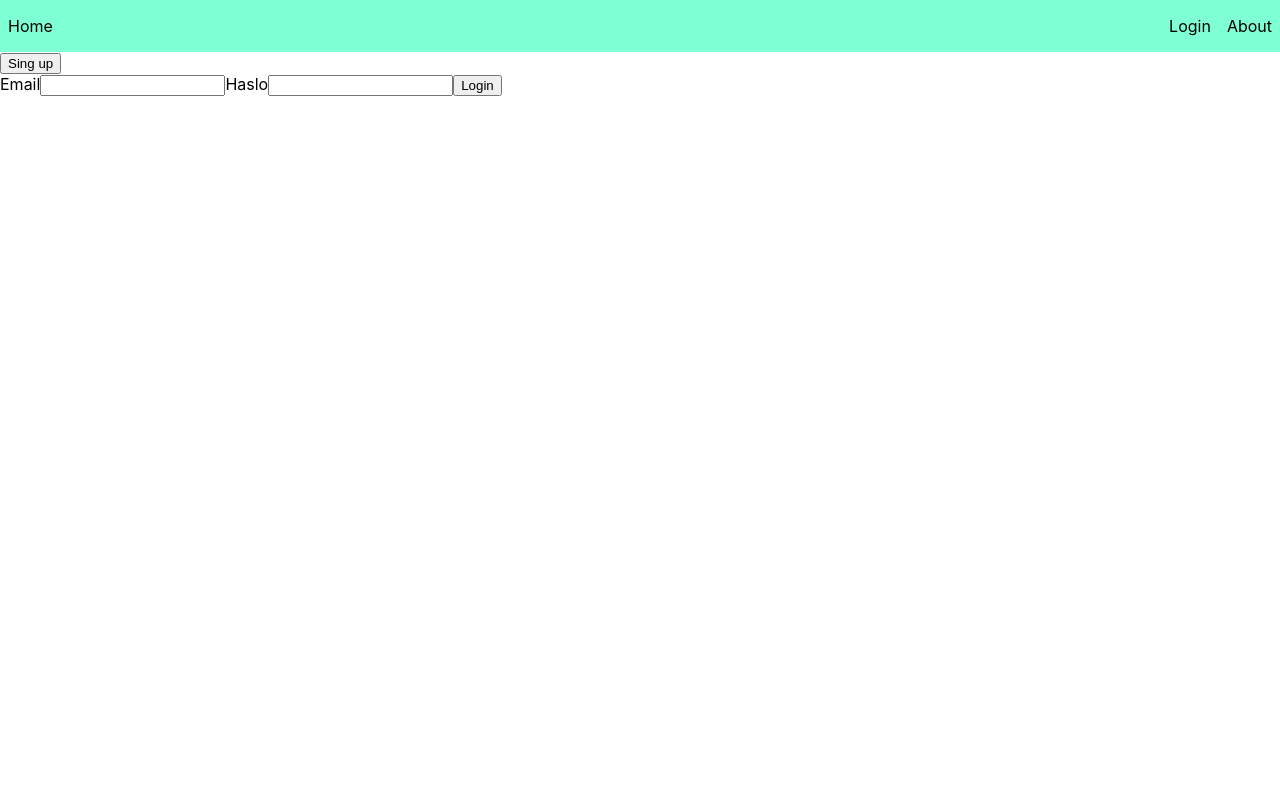
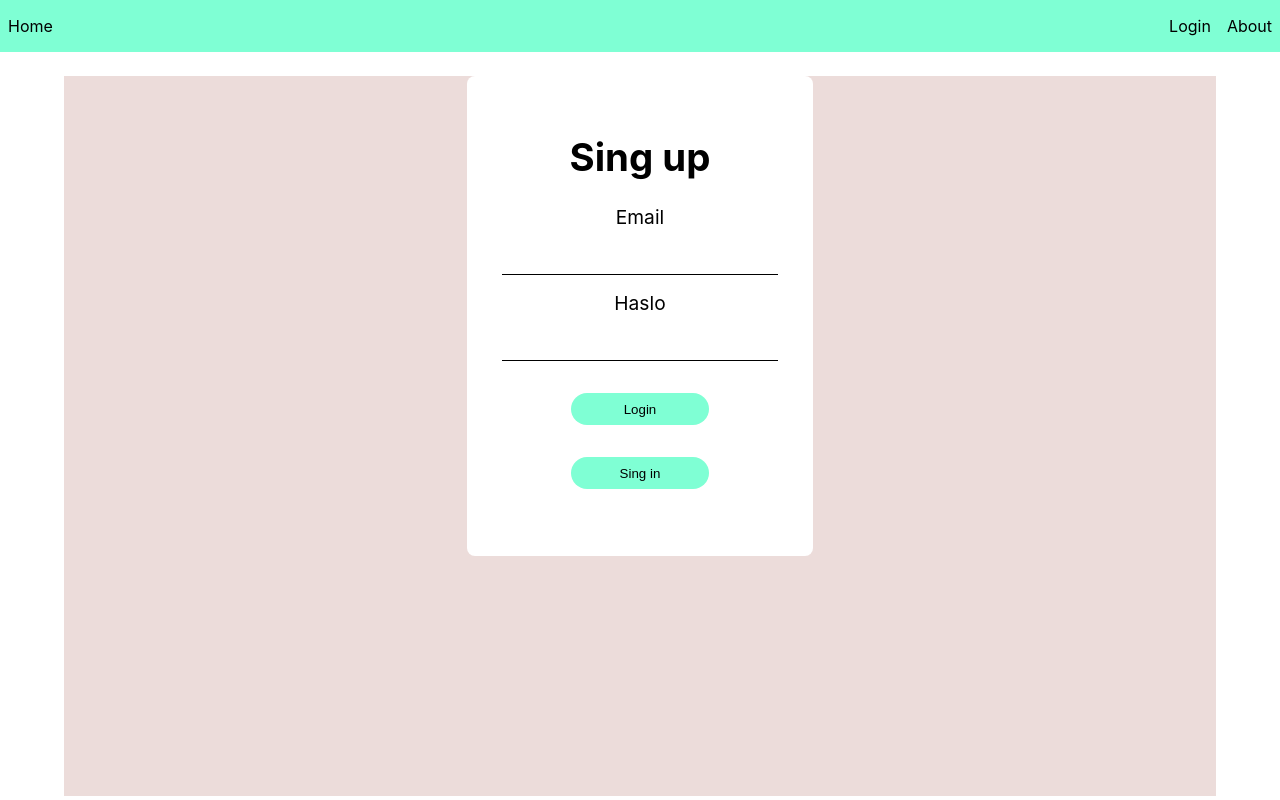
Before and after one commit to mario688/project-growbox, a Next.js app: page /auth in a window 1280 px wide. Built offline with nearby package versions, Linux system fonts and the light colour scheme.

Commit message:
Added css,fixed components

```diff
--- a/components/AuthForm.js
+++ b/components/auth/AuthForm.js
@@ -1,4 +1,5 @@
 import { useState, useRef, useContext } from "react";
+import Style from "./AuthForm.module.css";
 const AuthForm = (params) => {
   const enteredEmail = useRef();
   const enteredPass = useRef();
@@ -20,19 +21,21 @@ const AuthForm = (params) => {
 
   return (
     <>
-      <button
-        onClick={() => {
-          setIsLogin((prevState) => !prevState);
-        }}
-      >
-        {isLogin ? "Sing in" : "Sing up"}
-      </button>
-      <form onSubmit={submitHandler}>
+      <form onSubmit={submitHandler} className={Style.form}>
+        <h1>{isLogin ? "Login" : "Sing up"}</h1>
         <label>Email</label>
-        <input type="text" ref={enteredEmail} />
+        <input type="email" ref={enteredEmail} />
         <label>Haslo</label>
-        <input type="text" ref={enteredPass} />
+        <input type="password" ref={enteredPass} />
         <button type="submit">Login</button>
+        <button
+          type="button"
+          onClick={() => {
+            setIsLogin((prevState) => !prevState);
+          }}
+        >
+          {!isLogin ? "Sing in" : "Sing up"}
+        </button>
       </form>
     </>
   );
--- /dev/null
+++ b/components/auth/AuthForm.module.css
@@ -0,0 +1,33 @@
+.form {
+  display: flex;
+  text-align: center;
+  border-radius: 0.5rem;
+  padding-top: 2rem;
+  background-color: rgb(255, 255, 255);
+  width: 30%;
+  height: 30rem;
+  margin: 0 auto;
+  flex-direction: column;
+  font-size: larger;
+}
+.form input {
+  border: none;
+  border-bottom: 1px solid black;
+  text-align: center;
+  font-size: larger;
+  outline: none;
+}
+
+.form input,
+.form button {
+  margin: 1rem auto;
+  display: inline-block;
+  width: 80%;
+}
+.form button {
+  width: 40%;
+  border: none;
+  height: 2rem;
+  border-radius: 1rem;
+  background-color: aquamarine;
+}
--- a/components/layout/Layout.js
+++ /dev/null
@@ -1,11 +0,0 @@
-import React from "react";
-import NavBar from "./NavBar";
-
-export default function Layout(props) {
-  return (
-    <div>
-      <NavBar />
-      {props.children}
-    </div>
-  );
-}
--- /dev/null
+++ b/components/layout/LayoutCard.js
@@ -0,0 +1,11 @@
+import React from "react";
+import NavBar from "./NavBar";
+import Style from "./LayoutCard.module.css";
+export default function LayoutCard(props) {
+  return (
+    <div className={Style.card}>
+      <NavBar />
+      <div className={Style.main}>{props.children}</div>
+    </div>
+  );
+}
--- /dev/null
+++ b/components/layout/LayoutCard.module.css
@@ -0,0 +1,6 @@
+.main {
+  width: 90%;
+  height: 90vh;
+  margin: 0 auto;
+  background-color: rgb(236, 220, 218);
+}
--- a/components/layout/NavBar.module.css
+++ b/components/layout/NavBar.module.css
@@ -3,6 +3,7 @@
   background-color: aquamarine;
   align-items: center;
   justify-content: space-between;
+  margin-bottom: 1.5rem;
 }
 .navbarItems {
   display: flex;
--- a/pages/_app.js
+++ b/pages/_app.js
@@ -1,11 +1,10 @@
-import Layout from "../components/layout/layout";
+import LayoutCard from "../components/layout/LayoutCard";
 import "../styles/globals.css";
-
 function MyApp({ Component, pageProps }) {
   return (
-    <Layout>
+    <LayoutCard>
       <Component {...pageProps} />
-    </Layout>
+    </LayoutCard>
   );
 }
 
--- a/pages/auth/index.js
+++ b/pages/auth/index.js
@@ -1,4 +1,4 @@
-import AuthForm from "../../components/AuthForm";
+import AuthForm from "../../components/auth/AuthForm";
 
 const authPage = (params) => {
   return <AuthForm />;
--- a/pages/index.js
+++ b/pages/index.js
@@ -1,5 +1,3 @@
-import Layout from "../components/layout/layout";
-
 export default function Home() {
   return <h1>HOME PAGE</h1>;
 }
--- a/styles/globals.css
+++ b/styles/globals.css
@@ -1,5 +1,6 @@
 html,
 body {
+  height: 100%;
   padding: 0;
   margin: 0;
   font-family: -apple-system, BlinkMacSystemFont, Segoe UI, Roboto, Oxygen,
```
Also changed, not shown: components/layout/Footer.js (added).
